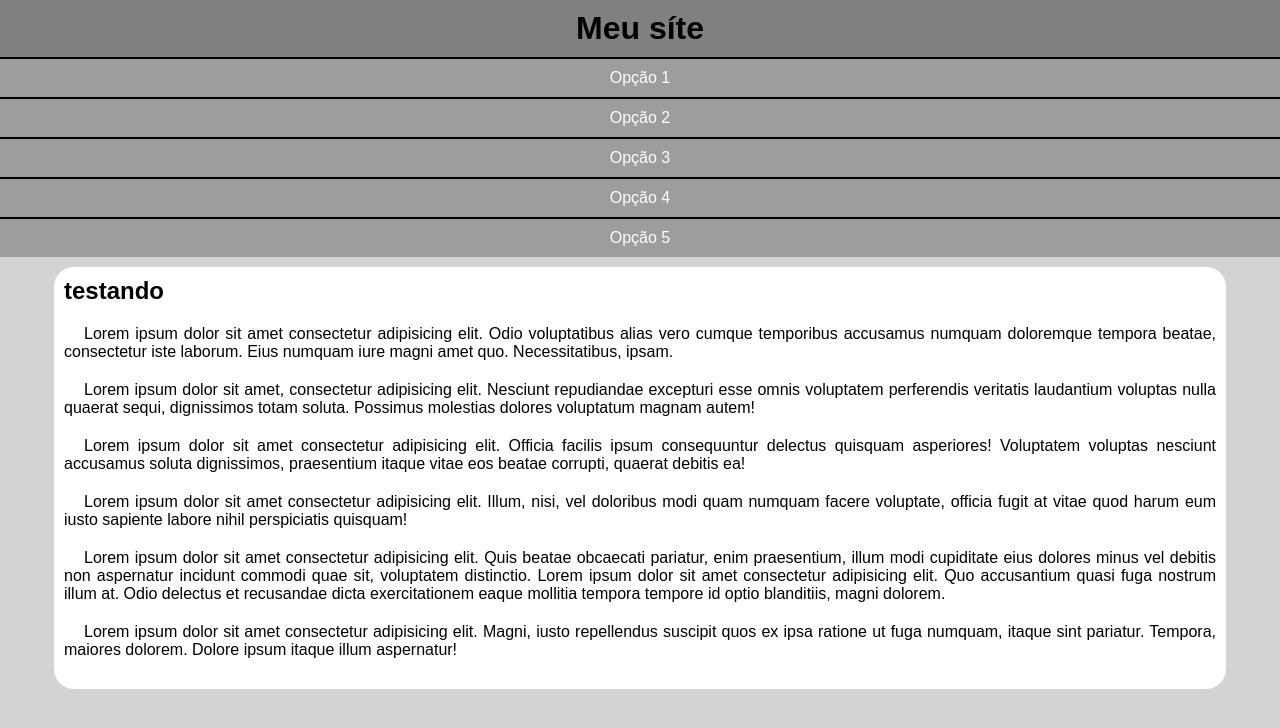
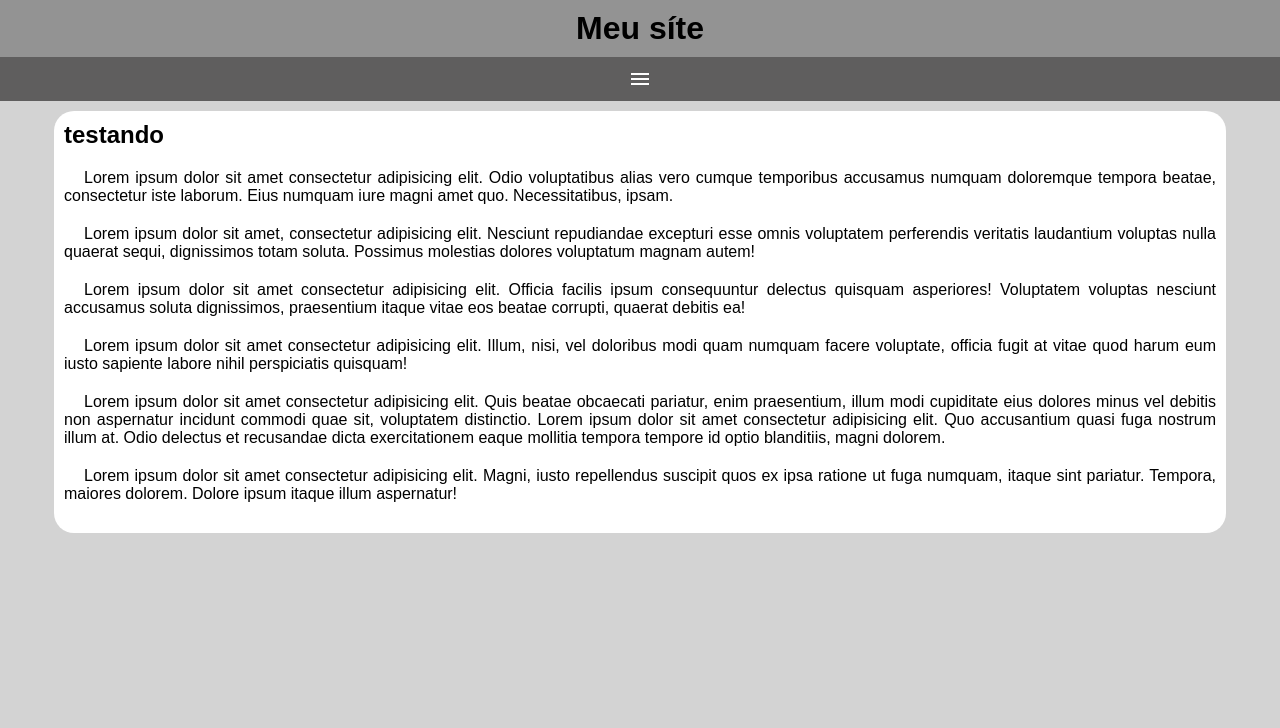
Before and after one commit to nieerb2/exercicios, a plain HTML site: page ex026/mq005/index.html in a window 1280 px wide. Drawn offline with nearby package versions, Linux system fonts and the light colour scheme.

Commit message:
menu burguer

```diff
--- a/ex026/mq005/estilos/style.css
+++ b/ex026/mq005/estilos/style.css
@@ -11,7 +11,7 @@ body, html{
 }
 
 header{
-    background-color: gray;
+    background-color: rgba(128, 128, 128, 0.767);
 }
 
 header >h1{
@@ -19,8 +19,25 @@ header >h1{
     text-align: center;
 }
 
+span#burger{
+    background-color: rgb(95, 94, 94);
+    display: block;
+    color: white;
+    text-align: center;
+    padding: 10px;
+    cursor: pointer;
+}
+
+span#burger:hover{
+    color: black;
+    background-color: white;
+
+}
+
+
+
 menu{
-    display: block;
+    display: none;
 }
 
 menu >ul{
--- a/ex026/mq005/index.html
+++ b/ex026/mq005/index.html
@@ -5,11 +5,14 @@
     <meta charset="UTF-8">
     <meta name="viewport" content="width=w, initial-scale=1.0">
     <title>Media queries</title>
+    <link href="https://fonts.googleapis.com/css2?family=Material+Symbols+Outlined" rel="stylesheet"/>
 </head>
 <body>
     <header>
         <h1>Meu síte</h1>
-        <menu>
+        <span id="burger" class="material-symbols-outlined" onclick="clickMenu()">menu</span>
+
+        <menu id="itens">
             <ul>
                 <li><a href="#">Opção 1</a></li>
                 <li><a href="#">Opção 2</a></li>
@@ -30,6 +33,14 @@
             <p>Lorem ipsum dolor sit amet consectetur adipisicing elit. Magni, iusto repellendus suscipit quos ex ipsa ratione ut fuga numquam, itaque sint pariatur. Tempora, maiores dolorem. Dolore ipsum itaque illum aspernatur!</p>
         </article>
     </main>
-
+    <script>
+        function clickMenu() {
+            if (itens.style.display == 'block'){
+                itens.style.display = 'none'
+            } else{
+                itens.style.display = 'block'
+            }
+        }
+    </script>
 </body>
 </html>
```
